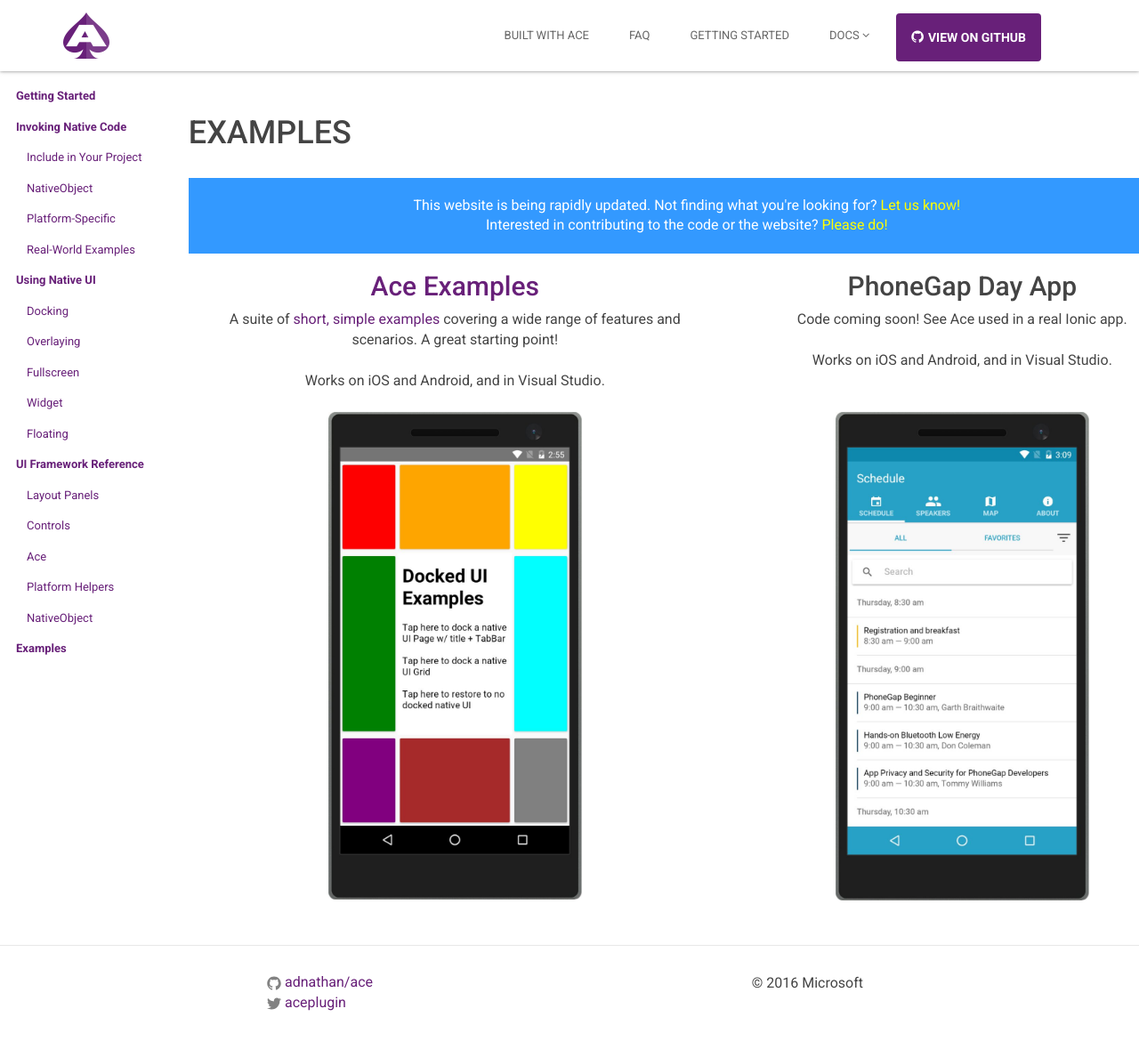
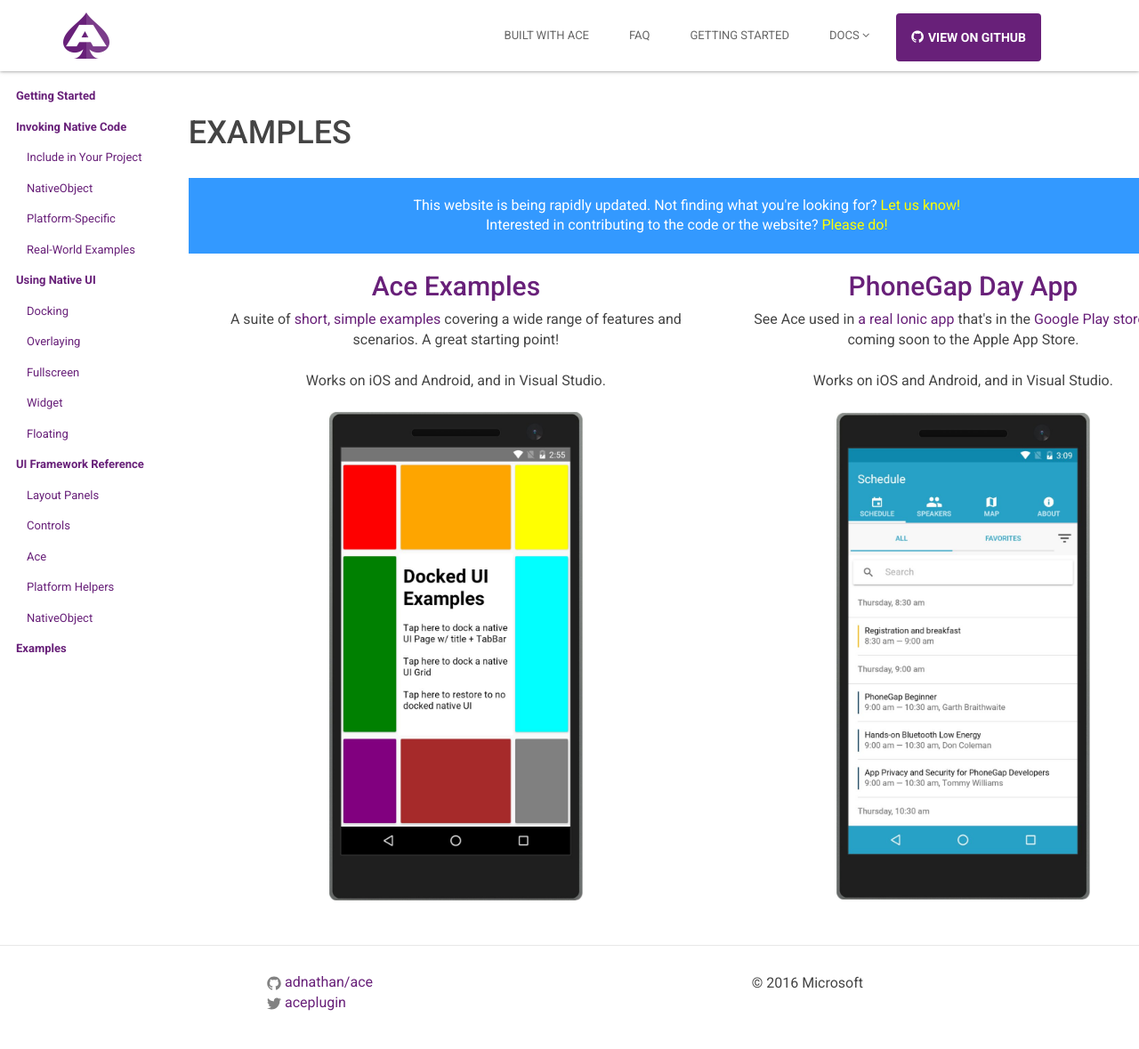
Before and after one commit to microsoft/ace, a Jekyll site: the page built from docs/examples.md, in a window 1280 px wide. Shown: the whole page at 89% size. Built offline with Jekyll 4.4.1, drawn with Linux system fonts in a browser that asks for light colours.

Commit message:
Add links to PhoneGapDay App source code

```diff
--- a/builtWithAce.html
+++ b/builtWithAce.html
@@ -28,6 +28,6 @@
         <br/>
         <a href="https://youtu.be/FoA92wjVzxo?t=6m39s">Part 4: Creating an Android Widget</a>
         <br/><br/>
-        Source Code: Coming Soon
+        Source Code: <a href="https://github.com/adnathan/PhoneGapDay">https://github.com/adnathan/PhoneGapDay</a>
     </div>
 </div>
--- a/docs/examples.md
+++ b/docs/examples.md
@@ -7,14 +7,14 @@
 
 <table>
 <tr>
-<td align="center" valign="top"><h2><a href="https://github.com/adnathan/ace/tree/master/examples/AceExamples">Ace Examples</a></h2>
+<td align="center" valign="top" style="padding-left:24px;padding-right:24px"><h2><a href="https://github.com/adnathan/ace/tree/master/examples/AceExamples">Ace Examples</a></h2>
 A suite of <a href="https://github.com/adnathan/ace/tree/master/examples/AceExamples">short, simple examples</a> covering a wide range of features and scenarios. A great starting point!
 <br/><br/>
 Works on iOS and Android, and in Visual Studio.
 <br/><br/>
 </td>
-<td align="center" valign="top"><h2>PhoneGap Day App</h2>
-Code coming soon! See Ace used in a real Ionic app.
+<td align="center" valign="top" style="padding-left:24px;padding-right:24px"><h2><a href="https://github.com/adnathan/PhoneGapDay">PhoneGap Day App</a></h2>
+See Ace used in <a href="https://github.com/adnathan/PhoneGapDay">a real Ionic app</a> that's in the <a href="https://play.google.com/store/apps/details?id=com.microsoft.phonegapday.sample">Google Play store</a> and coming soon to the Apple App Store.
 <br/><br/>
 Works on iOS and Android, and in Visual Studio.
 <br/><br/>
@@ -27,7 +27,9 @@
 </a>
 </td>
 <td align="center">
+<a href="https://github.com/adnathan/PhoneGapDay">
 <img width="50%" src="/assets/images/examples/pgd.jpg"/>
+</a>
 </td>
 </tr>
 </table>
--- a/docs/index.html
+++ b/docs/index.html
@@ -4,6 +4,3 @@
 category: hidden
 permalink: /docs/
 ---
-<div style="padding:40px;text-align:center;background:#333;color:white">
-This page is coming soon.
-</div>
```
Also changed, not shown: README.md.
